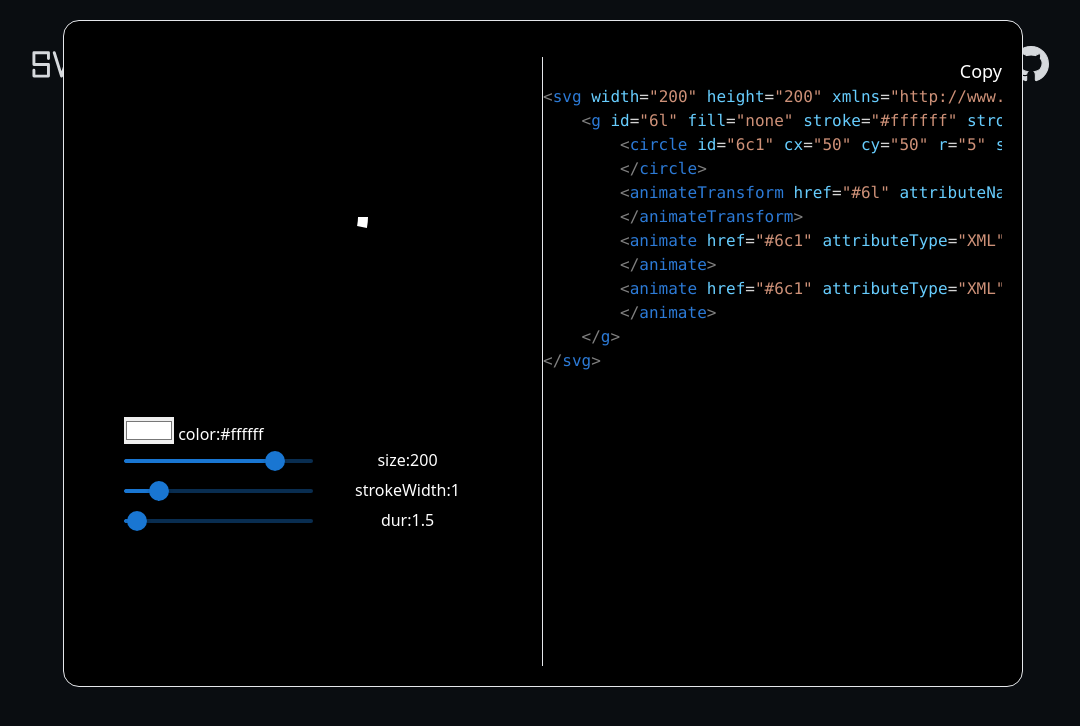
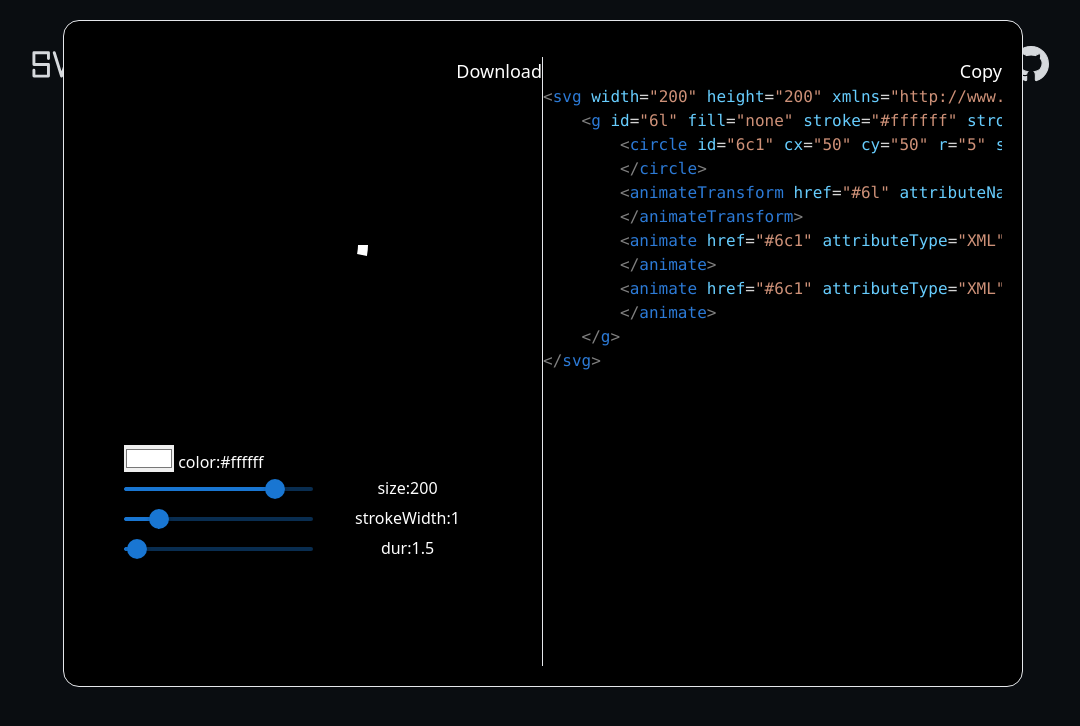
Before and after one commit to CWS-CTRL/react-draw, a React (Create React App) app: page / in a window 1280 px wide. Both pictures are taken after a click on the element 377 px from the left and 285 px from the top of the page. Shown: the top 726 px of the page, without its empty margins (97-1177 px from the left). Built offline with nearby package versions, Linux system fonts and the light colour scheme.

Commit message:
feat：download svg file

```diff
--- /dev/null
+++ b/src/utils/downloadSVG.ts
@@ -0,0 +1,12 @@
+const downloadSVG = (svgEle: SVGSVGElement) => {
+  const data = svgEle.outerHTML || '';
+  const blob = new Blob([data], { type: 'image/svg+xml' });
+  const aEle = window.document.createElement('a');
+  aEle.href = window.URL.createObjectURL(blob);
+  aEle.download = 'svgloading.svg';
+  document.body.appendChild(aEle);
+  aEle.click();
+  document.body.removeChild(aEle);
+};
+
+export default downloadSVG;
--- a/src/views/exhibition/custom/magnify.tsx
+++ b/src/views/exhibition/custom/magnify.tsx
@@ -3,6 +3,7 @@ import React, { useState, useEffect, useRef } from "react";
 import InputOption from "./cpns/inputOption";
 import SvgCode from "./cpns/svgCode";
 
+import downloadSVG from "../../../utils/downloadSVG";
 import optionsValue from "./data/optionsValue";
 
 import type { iconInfoType } from "../../../utils/requireSVGComponents";
@@ -36,6 +37,7 @@ const Magnify = (props: propsType) => {
     return <div className="fixed inset-0  bg-slate-700 bg-opacity-20 z-50" onClick={({ target, currentTarget }) => target === currentTarget && setData(null)}>
         <div className="w-3/4 h-5/6 overflow-hidden m-auto mt-5 p-0 sm:p-5 grid  md:grid-cols-2 bg-black border rounded-2xl animate-scale01">
             <div className="mt-0 sm:mt-4 md:border-r">
+                <div className="text-end text-lg"><button onClick={() => downloadSVG(svgRef.current!)}>Download</button></div>
                 <div className="h-80 grid place-content-center "
                 >{Component({
                     options: { ...Object.assign({ size: 200 }, options) }
```
